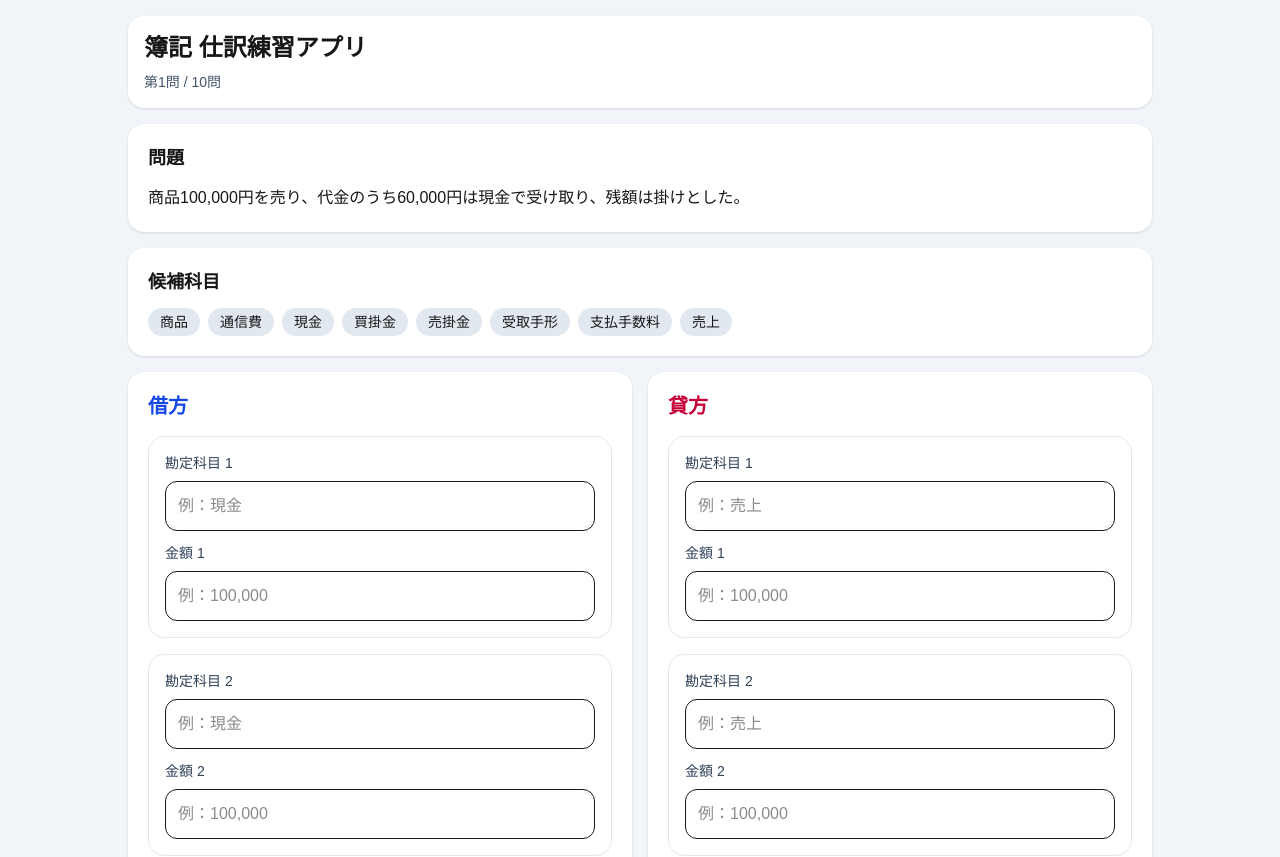
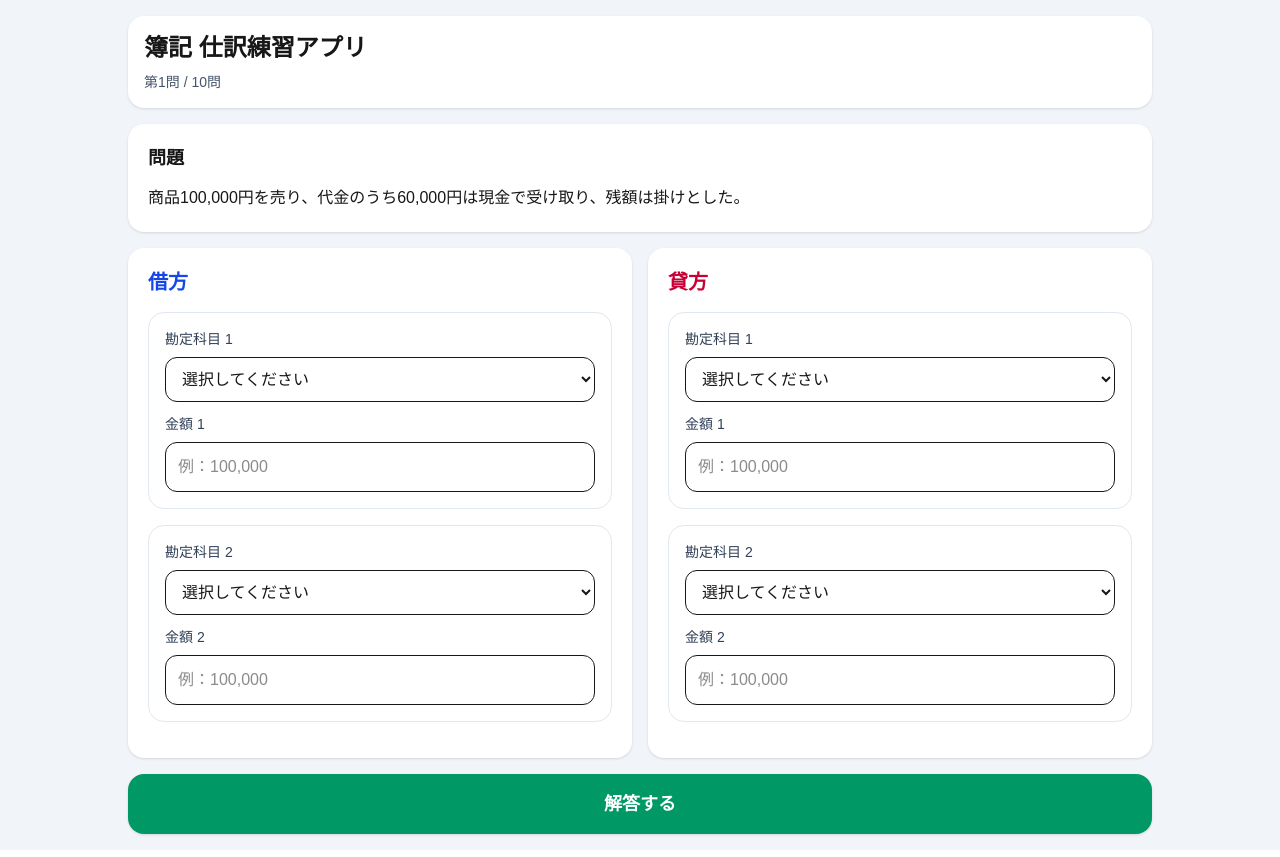
Before and after one commit to Hasegawa-app/bookkeeping-app, a Next.js app: page / in a window 1280 px wide. Shown: the top 857 px of the page. Built offline with nearby package versions, Linux system fonts and the light colour scheme.

Commit message:
勘定科目プルダウンを正答+ダミー方式に修正

```diff
--- a/app/page.tsx
+++ b/app/page.tsx
@@ -121,7 +121,26 @@ export default function Page() {
 
   const accountOptions = useMemo(() => {
     if (!currentQuestion) return [];
-    return shuffleArray(optionSets[currentQuestion.optionSetKey]);
+
+    const allOptions = optionSets[currentQuestion.optionSetKey];
+
+    const correctAccounts = [
+      currentQuestion.debit,
+      currentQuestion.debit2,
+      currentQuestion.credit,
+      currentQuestion.credit2,
+    ].filter((account): account is string => Boolean(account));
+
+    const uniqueCorrectAccounts = Array.from(new Set(correctAccounts));
+
+    const dummyCandidates = allOptions.filter(
+      (account) => !uniqueCorrectAccounts.includes(account)
+    );
+
+    const shuffledDummies = shuffleArray(dummyCandidates);
+    const selectedDummies = shuffledDummies.slice(0, 4);
+
+    return shuffleArray([...uniqueCorrectAccounts, ...selectedDummies]);
   }, [currentQuestion]);
 
   if (!currentQuestion) {
@@ -248,20 +267,6 @@ export default function Page() {
           <p className="leading-7">{currentQuestion.text}</p>
         </div>
 
-        <div className="mb-4 rounded-2xl bg-white p-5 shadow">
-          <h2 className="mb-3 text-lg font-bold">候補科目</h2>
-          <div className="flex flex-wrap gap-2">
-            {accountOptions.map((option) => (
-              <span
-                key={option}
-                className="rounded-full bg-slate-200 px-3 py-1 text-sm"
-              >
-                {option}
-              </span>
-            ))}
-          </div>
-        </div>
-
         <div className="grid gap-4 md:grid-cols-2">
           <section className="rounded-2xl bg-white p-5 shadow">
             <h2 className="mb-4 text-xl font-bold text-blue-700">借方</h2>
@@ -274,16 +279,26 @@ export default function Page() {
                 <label className="mb-2 block text-sm font-medium text-slate-700">
                   勘定科目 {index + 1}
                 </label>
-                <input
-                  type="text"
+                <select
                   value={line.account}
                   onChange={(e) =>
-                    handleLineChange("debit", index as 0 | 1, "account", e.target.value)
+                    handleLineChange(
+                      "debit",
+                      index as 0 | 1,
+                      "account",
+                      e.target.value
+                    )
                   }
                   disabled={isAnswered}
-                  className="mb-3 w-full rounded-xl border px-3 py-3 text-base outline-none focus:border-blue-500"
-                  placeholder="例：現金"
-                />
+                  className="mb-3 w-full rounded-xl border bg-white px-3 py-3 text-base outline-none focus:border-blue-500"
+                >
+                  <option value="">選択してください</option>
+                  {accountOptions.map((option) => (
+                    <option key={`debit-${index}-${option}`} value={option}>
+                      {option}
+                    </option>
+                  ))}
+                </select>
 
                 <label className="mb-2 block text-sm font-medium text-slate-700">
                   金額 {index + 1}
@@ -293,7 +308,12 @@ export default function Page() {
                   inputMode="numeric"
                   value={line.amount}
                   onChange={(e) =>
-                    handleLineChange("debit", index as 0 | 1, "amount", e.target.value)
+                    handleLineChange(
+                      "debit",
+                      index as 0 | 1,
+                      "amount",
+                      e.target.value
+                    )
                   }
                   disabled={isAnswered}
                   className="w-full rounded-xl border px-3 py-3 text-base outline-none focus:border-blue-500"
@@ -314,16 +334,26 @@ export default function Page() {
                 <label className="mb-2 block text-sm font-medium text-slate-700">
                   勘定科目 {index + 1}
                 </label>
-                <input
-                  type="text"
+                <select
                   value={line.account}
                   onChange={(e) =>
-                    handleLineChange("credit", index as 0 | 1, "account", e.target.value)
+                    handleLineChange(
+                      "credit",
+                      index as 0 | 1,
+                      "account",
+                      e.target.value
+                    )
                   }
                   disabled={isAnswered}
-                  className="mb-3 w-full rounded-xl border px-3 py-3 text-base outline-none focus:border-rose-500"
-                  placeholder="例：売上"
-                />
+                  className="mb-3 w-full rounded-xl border bg-white px-3 py-3 text-base outline-none focus:border-rose-500"
+                >
+                  <option value="">選択してください</option>
+                  {accountOptions.map((option) => (
+                    <option key={`credit-${index}-${option}`} value={option}>
+                      {option}
+                    </option>
+                  ))}
+                </select>
 
                 <label className="mb-2 block text-sm font-medium text-slate-700">
                   金額 {index + 1}
@@ -333,7 +363,12 @@ export default function Page() {
                   inputMode="numeric"
                   value={line.amount}
                   onChange={(e) =>
-                    handleLineChange("credit", index as 0 | 1, "amount", e.target.value)
+                    handleLineChange(
+                      "credit",
+                      index as 0 | 1,
+                      "amount",
+                      e.target.value
+                    )
                   }
                   disabled={isAnswered}
                   className="w-full rounded-xl border px-3 py-3 text-base outline-none focus:border-rose-500"
```
